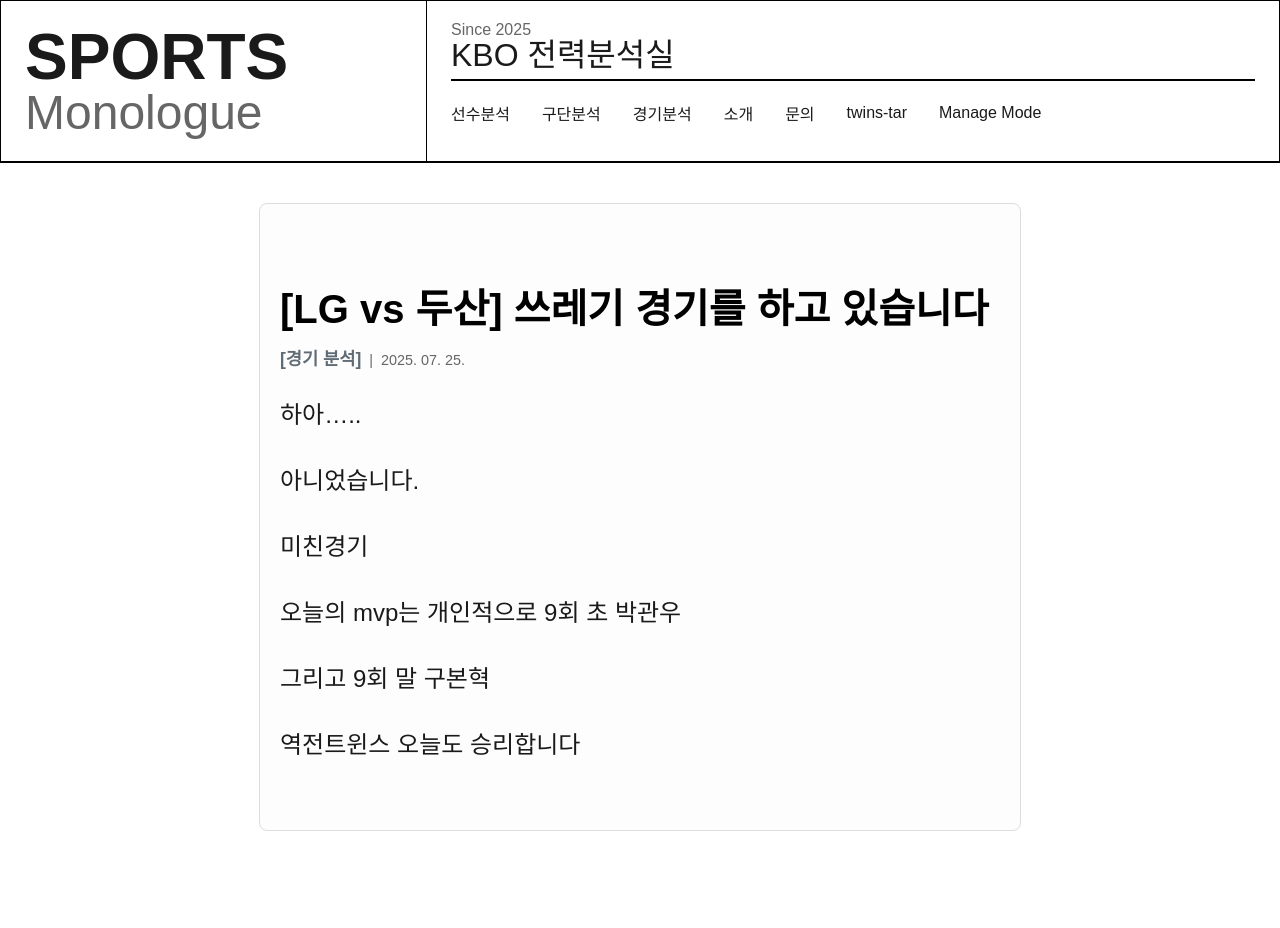
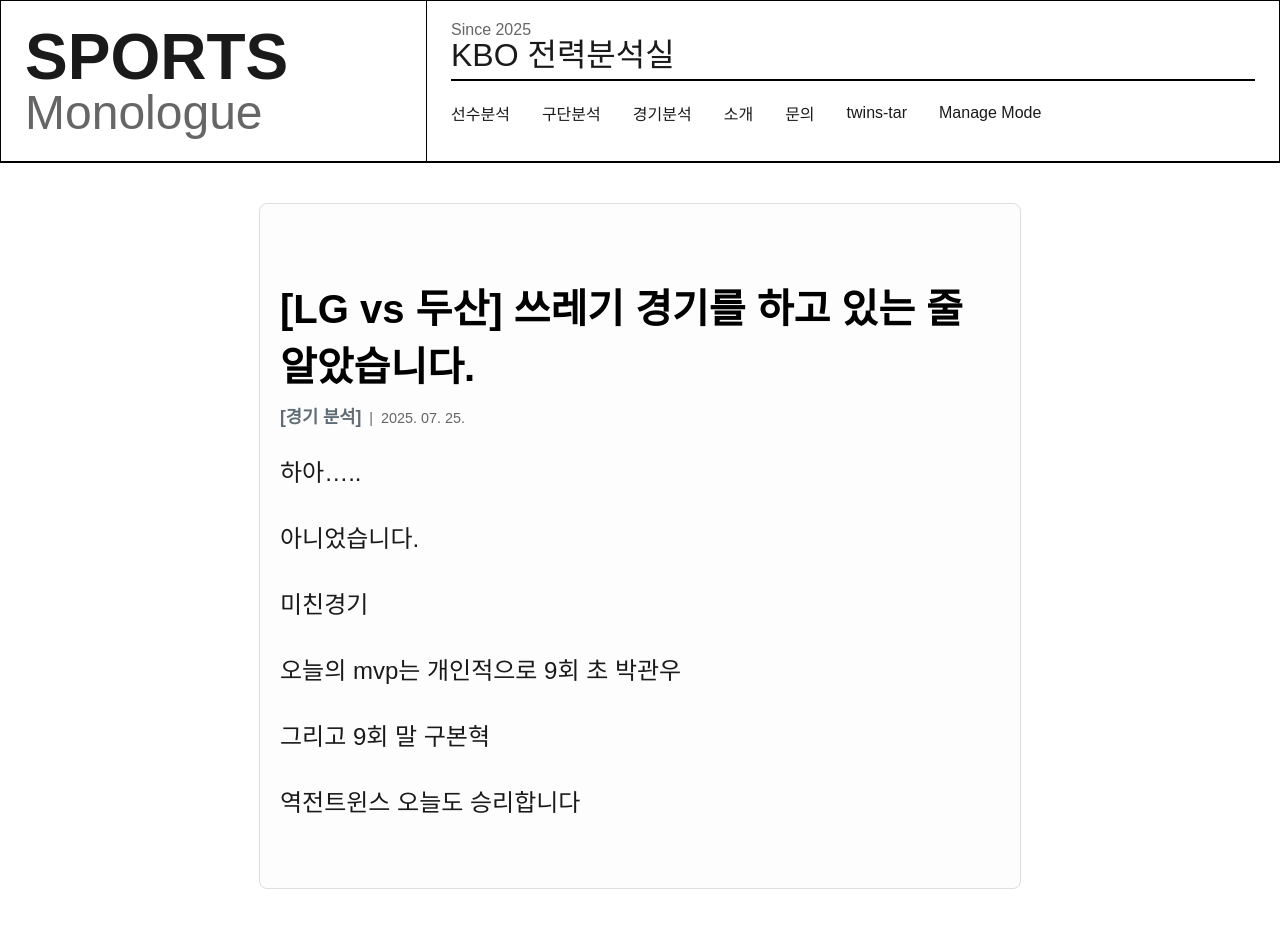
Before and after one commit to 3t1sy1fa/SPORTS-monologue, an Eleventy site: page src/posts/2025-07-25-lg-vs-두산-쓰레기-경기를-하고-있습니다.md in a window 1280 px wide. Before the commit the page ends 871 px from the top, so only its background shows below. Built offline with nearby package versions, Linux system fonts and the light colour scheme; Eleventy itself is replaced by a stand-in of ours; files that its build step writes are made by us from their sources; a web font is replaced by a local one.

Commit message:
Update 글 “2025-07-25-lg-vs-두산-쓰레기-경기를-하고-있습니다”

```diff
--- a/src/posts/2025-07-25-lg-vs-두산-쓰레기-경기를-하고-있습니다.md
+++ b/src/posts/2025-07-25-lg-vs-두산-쓰레기-경기를-하고-있습니다.md
@@ -1,5 +1,5 @@
 ---
-title: "[LG vs 두산] 쓰레기 경기를 하고 있습니다"
+title: "[LG vs 두산] 쓰레기 경기를 하고 있는 줄 알았습니다. "
 category: 경기 분석
 date: 2025-07-25T11:08:21.160Z
 excerpt: 7.25 잠실 종합운동장
```
